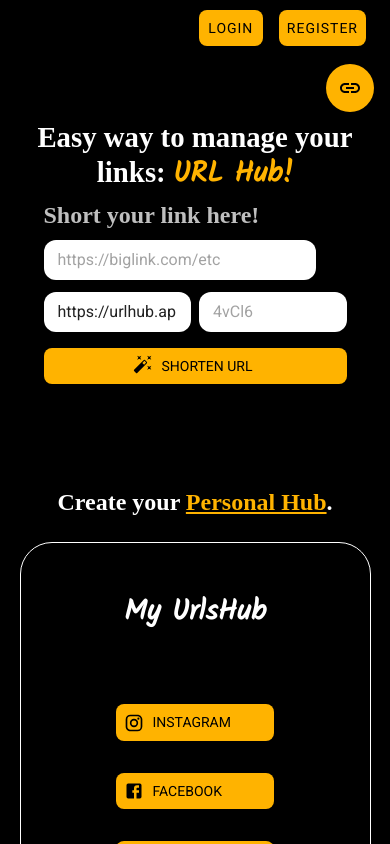
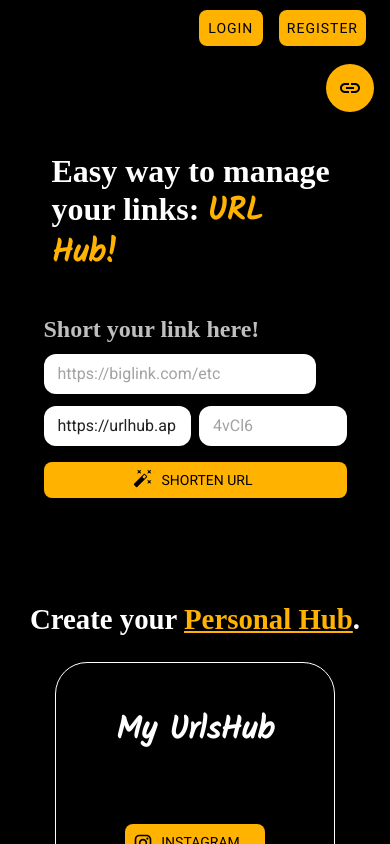
Before and after one commit to santiagobenfatto/urlhub, a React (Vite) app: page / in a window 390 px wide. Shown: the top 844 px of the page. Built offline with nearby package versions, Linux system fonts and the light colour scheme; no server answers.

Commit message:
feature/responsive-layout

```diff
--- a/src/Components/Header/Header.jsx
+++ b/src/Components/Header/Header.jsx
@@ -13,17 +13,18 @@ const Header = () => {
             alignItems: 'center',
             width: { xs: '90%', sm: '70%', md: '60%' },
             minHeight: { xs: 'auto', sm: '50vh', md: '70vh' },
-            py: { xs: 6, sm: 0 }
+            py: { xs: 6, sm: 6 }
         }}>
         <Typography variant='h2' sx={{
                 alignSelf: 'center',
-                width: { xs: '100%', sm: '80%' },
-                fontSize: { xs: '1.8rem', sm: '2.5rem', md: '3rem' },
+                width: { xs: '90%', sm: '100%' },
+                fontSize: { xs: '2rem', sm: '2.5rem', md: '3rem' },
                 fontFamily:'Montserrat variable',
                 fontWeight: 600,
-                textAlign: { xs: 'center', sm: 'left' },
+                textAlign: 'left',
                 color: 'secondary.main',
-                mt: '1rem'
+                mt: '1rem',
+                py: { xs: 4 }
             }}
             >Easy way to manage your links: <span style={{ fontFamily: 'kalam', color: '#ffb300'}}> URL Hub!</span>
         </Typography>
--- a/src/Components/Hub/Hub.jsx
+++ b/src/Components/Hub/Hub.jsx
@@ -15,7 +15,7 @@ const Hub = () => {
             flexDirection: 'column',
             alignItems: 'center',
             justifyContent: 'space-between',
-            width: { xs: '100%', sm: '325px' },
+            width: { xs: '80%', sm: '325px', md: '350px' },
             minHeight: '400px',
             height: 'auto',
             border: '1px solid white',
@@ -32,12 +32,11 @@ const Hub = () => {
                     fontWeight: 700,
                     color: 'secondary.main',
                     height: '75px',
-                    fontSize: { xs: '1.8rem', sm: '2.4rem', md: '3rem' },
+                    fontSize: { xs: '2rem', sm: '2.4rem', md: '3rem' },
                     my: '12px'
                 }}>
                 My UrlsHub
             </Typography>
-
 
                 <Stack
                 spacing={4}
@@ -50,7 +49,7 @@ const Hub = () => {
                 width: '100%',
                 flexGrow: 1,
                 '& .MuiButton-root': {
-            width: '45%',
+                    width: {xs: '50%', sm:'45%'},
                     justifyContent: 'flex-start',
                     textAlign: 'center'
                 },
--- a/src/Components/Hub/HubContainer.jsx
+++ b/src/Components/Hub/HubContainer.jsx
@@ -23,7 +23,7 @@ const HubContainer = ({isHome}) => {
             gutterBottom
             sx={{
                 width: '100%',
-                fontSize: { xs: '1.5rem', sm: '2rem', md: '2.5rem' },
+                fontSize: { xs: '1.8rem', sm: '2rem', md: '2.5rem' },
                 fontFamily:'Montserrat variable',
                 fontWeight: 600,
                 textAlign: 'center',
```
Lines whose indentation alone changed are shown as unchanged.
